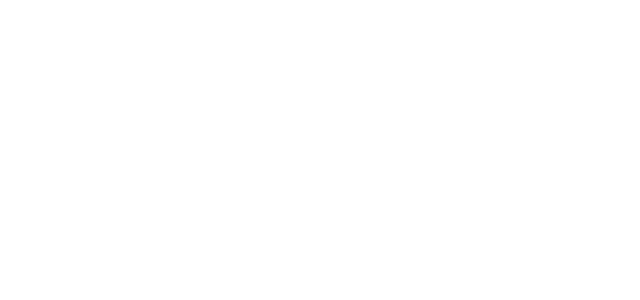
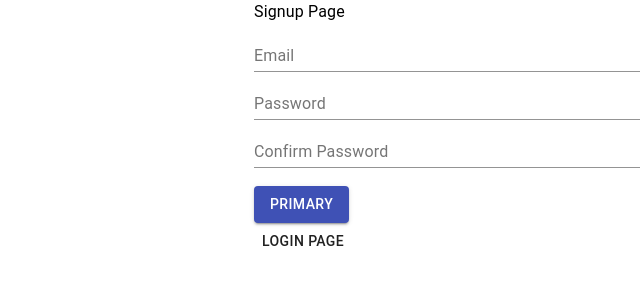
Before and after one commit to abachelier/react-structure, a React (Create React App) app: page /signup in a window 1280 px wide. Shown: the top 300 px of the page, without its empty margins (110-750 px from the left). Built offline with nearby package versions, Linux system fonts and the light colour scheme.

Commit message:
Signup Page

```diff
--- a/package.json
+++ b/package.json
@@ -8,6 +8,7 @@
     "@testing-library/react": "^9.5.0",
     "@testing-library/user-event": "^7.2.1",
     "axios": "^0.20.0",
+    "node-sass": "^4.14.1",
     "react": "^16.13.1",
     "react-dom": "^16.13.1",
     "react-router-dom": "^5.2.0",
--- a/public/index.html
+++ b/public/index.html
@@ -1,20 +1,13 @@
 <!DOCTYPE html>
 <html lang="en">
+
 <head>
   <meta charset="utf-8" />
   <link rel="icon" href="%PUBLIC_URL%/favicon.ico" />
   <meta name="viewport" content="width=device-width, initial-scale=1" />
   <meta name="theme-color" content="#000000" />
-    <meta
-      name="description"
-      content="Web site created using create-react-app"
-    />
+  <meta name="description" content="Web site created using create-react-app" />
   <link rel="apple-touch-icon" href="%PUBLIC_URL%/logo192.png" />
-    <!--
-      manifest.json provides metadata used when your web app is installed on a
-      user's mobile device or desktop. See https://developers.google.com/web/fundamentals/web-app-manifest/
-    -->
-    <link rel="manifest" href="%PUBLIC_URL%/manifest.json" />
   <!--
       Notice the use of %PUBLIC_URL% in the tags above.
       It will be replaced with the URL of the `public` folder during the build.
@@ -26,6 +19,7 @@
     -->
   <title>React App</title>
 </head>
+
 <body>
   <noscript>You need to enable JavaScript to run this app.</noscript>
   <div id="root"></div>
@@ -40,4 +34,5 @@
       To create a production bundle, use `npm run build` or `yarn build`.
     -->
 </body>
+
 </html>
--- a/src/components/App.js
+++ b/src/components/App.js
@@ -5,6 +5,8 @@
 import PrivateRoute from './PrivateRoute'
 import AuthRoute from './AuthRoute'
 import AuthContext from 'context/AuthContext'
+import Signup from 'components/Signup'
+import './App.scss'
 
 const App = () => {
   return (
@@ -12,6 +14,7 @@
       <Router>
         <PrivateRoute exact path='/' component={Home} />
         <AuthRoute path='/login' component={Login} />
+        <AuthRoute path='/signup' component={Signup} />
       </Router>
     </AuthContext.Provider>
   )
--- /dev/null
+++ b/src/components/App.scss
@@ -0,0 +1,4 @@
+html, body {
+  margin: 0;
+  padding: 0;
+}
--- a/src/components/Login/Login.js
+++ b/src/components/Login/Login.js
@@ -1,4 +1,5 @@
 import React, { useState } from 'react'
+import { Link } from 'react-router-dom'
 import Typography from '@material-ui/core/Typography'
 import TextField from '@material-ui/core/TextField'
 import Button from '@material-ui/core/Button'
@@ -22,11 +23,12 @@
       <form onSubmit={handleSubmit}>
         <TextField id='email' name='email' label='Email' type='email' fullWidth value={credentials.email} onChange={handleChange} />
         <TextField id='password' name='password' label='Password' type='password' fullWidth value={credentials.password} onChange={handleChange} />
-            <br/><br/>
+        <br /><br />
         <Button variant='contained' color='primary' type='submit'>
           Primary
         </Button>
       </form>
+      <Button component={Link} to='/signup'>Sign up page</Button>
     </Container>
   )
 }
--- a/src/components/Signup/Signup.js
+++ b/src/components/Signup/Signup.js
@@ -1,7 +1,37 @@
-import React from 'react'
+import React, { useState } from 'react'
+import { Link } from 'react-router-dom'
+import Typography from '@material-ui/core/Typography'
+import TextField from '@material-ui/core/TextField'
+import Button from '@material-ui/core/Button'
+import Container from '@material-ui/core/Container'
 
 const Signup = () => {
-  return <p>Signup</p>
+  const [credentials, setCredentials] = useState({ email: '', password: '', confirmPassword: '' })
+
+  const handleChange = ({ currentTarget }) => {
+    const { name, value } = currentTarget
+    setCredentials({ ...credentials, [name]: value })
+  }
+
+  const handleSubmit = event => {
+    event.preventDefault()
+  }
+
+  return (
+    <Container maxWidth="sm">
+      <Typography component='h1'>Signup Page</Typography>
+      <form onSubmit={handleSubmit}>
+        <TextField id='email' name='email' label='Email' type='email' fullWidth value={credentials.email} onChange={handleChange} />
+        <TextField id='password' name='password' label='Password' type='password' fullWidth value={credentials.password} onChange={handleChange} />
+        <TextField id='confirmPassword' name='confirmPassword' label='Confirm Password' type='password' fullWidth value={credentials.confirmPassword} onChange={handleChange} />
+        <br /><br />
+        <Button variant='contained' color='primary' type='submit'>
+          Primary
+        </Button>
+      </form>
+      <Button component={Link} to='/login'>Login page</Button>
+    </Container>
+  )
 }
 
 export default Signup
--- /dev/null
+++ b/src/components/Signup/package.json
@@ -0,0 +1,3 @@
+{
+  "main": "Signup.js"
+}
```
Also changed, not shown: 1 other file (tests, documents, lock files or other folders). Lines whose indentation alone changed are shown as unchanged.
